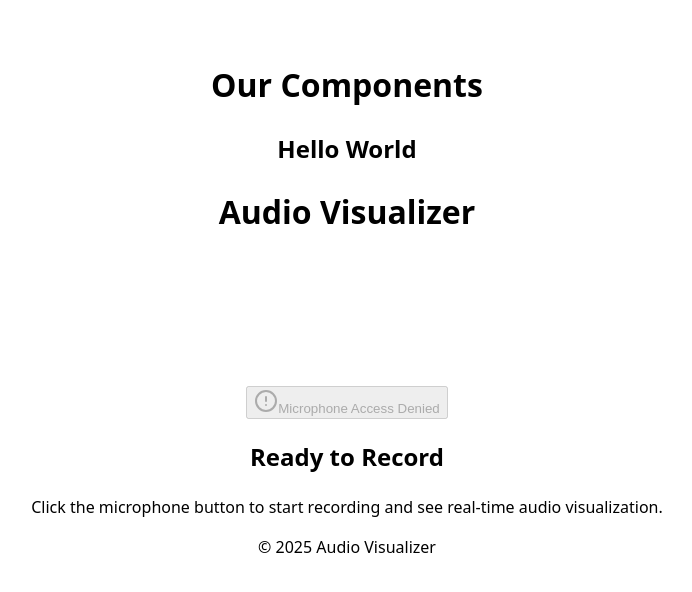
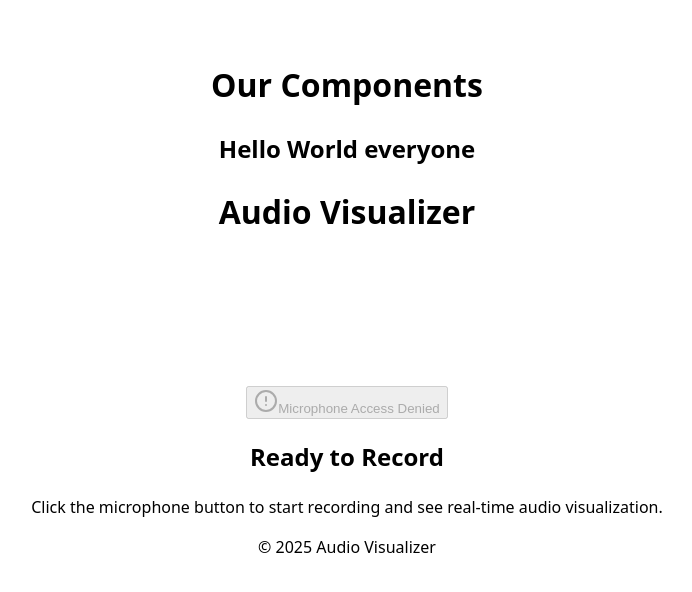
Before and after one commit to saurabhdhakne-extentia/React-sandbox, a React (Vite) app: page / in a window 1280 px wide. Shown: the top 592 px of the page, without its empty margins (293-985 px from the left). Built offline with nearby package versions, Linux system fonts and the light colour scheme.

Commit message:
AS updated this file 2

```diff
--- a/src/App.tsx
+++ b/src/App.tsx
@@ -6,7 +6,7 @@ function App() {
   return (
     <>
         <h1>Our Components</h1>
-        <h2>Hello World</h2>
+        <h2>Hello World everyone</h2>
         <AudioVisualizerParent/>
     </>
   )
```
